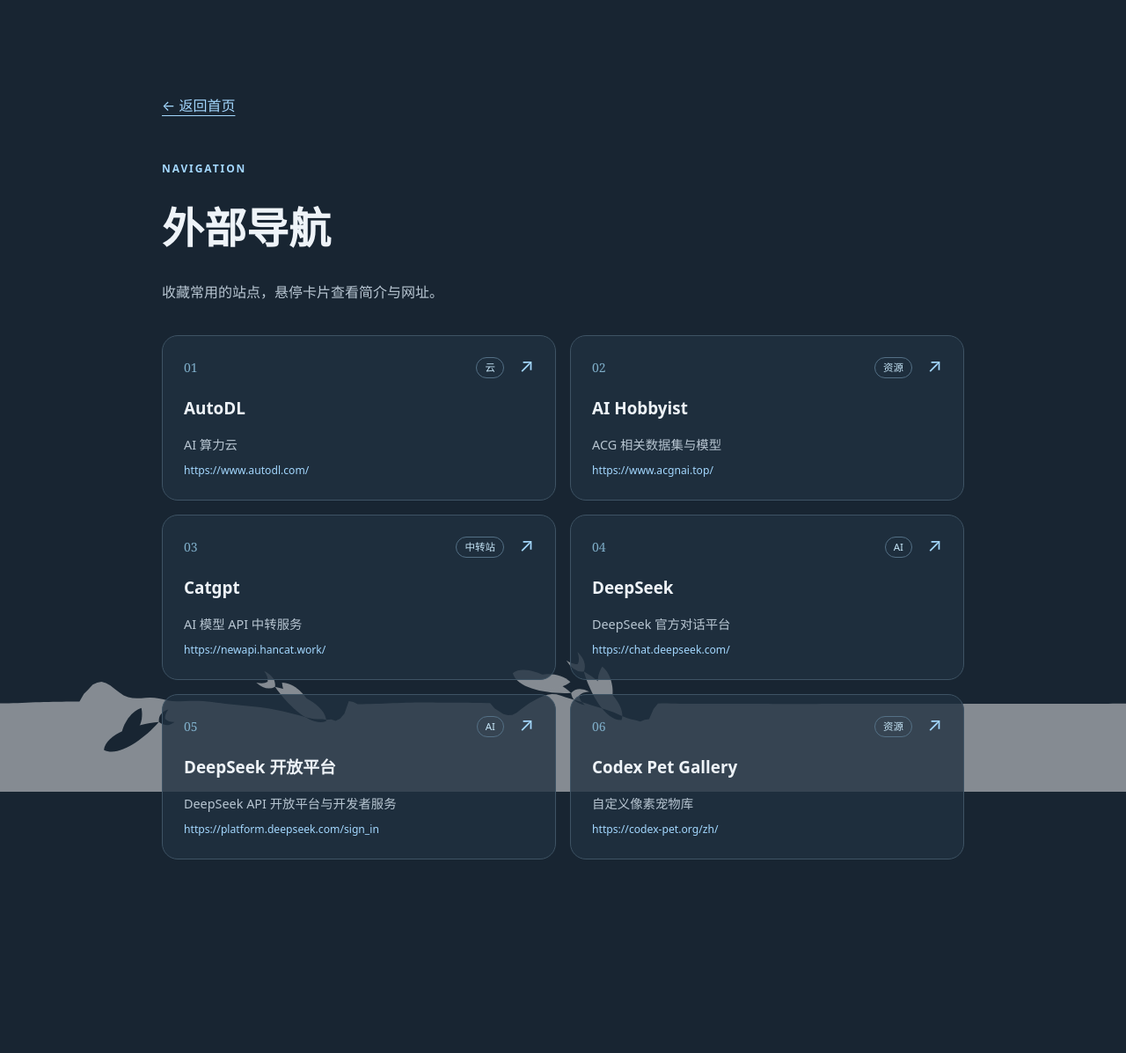
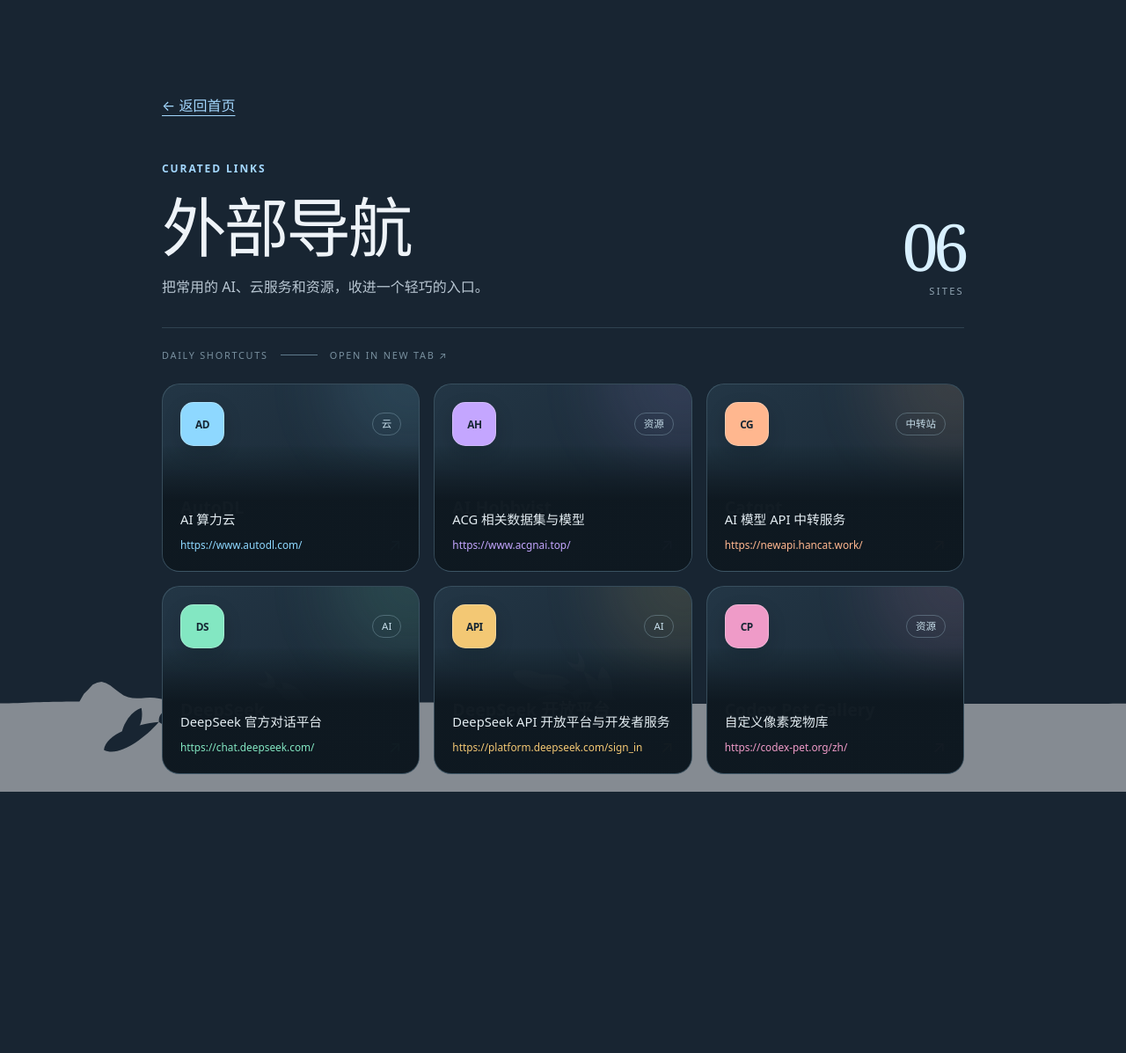
Before and after one commit to Esteliel/Esteliel.github.io, a Jekyll site: the page built from nav/index.html, in a window 1280 px wide. Shown: the whole page at 88% size. Built offline with Jekyll 4.4.1, drawn with Linux system fonts in a browser that asks for light colours; after the commit the page ends 1100 px from its top, so only the background shows below that.

Commit message:
新增导航页内容

```diff
--- a/assets/css/navigation.css
+++ b/assets/css/navigation.css
@@ -1,121 +1,257 @@
+.nav-page {
+  --nav-muted: #91a4b2;
+}
+
+.nav-hero {
+  display: flex;
+  align-items: flex-end;
+  justify-content: space-between;
+  gap: 32px;
+  padding-bottom: 32px;
+  border-bottom: 1px solid rgb(123 157 177 / 24%);
+}
+
+.nav-hero h1 {
+  margin: 0;
+  font-family: Georgia, "Times New Roman", serif;
+  font-size: clamp(2.8rem, 7vw, 4.6rem);
+  font-weight: 400;
+  letter-spacing: -0.04em;
+  line-height: 1;
+}
+
+.nav-hero .intro-copy {
+  max-width: 32rem;
+  margin-top: 20px;
+}
+
+.nav-hero__count {
+  display: grid;
+  flex: 0 0 auto;
+  justify-items: end;
+  color: var(--nav-muted);
+}
+
+.nav-hero__count strong {
+  color: #d8f0ff;
+  font-family: Georgia, "Times New Roman", serif;
+  font-size: clamp(2.8rem, 7vw, 4.6rem);
+  font-weight: 400;
+  letter-spacing: -0.08em;
+  line-height: 0.82;
+}
+
+.nav-hero__count span {
+  margin-top: 12px;
+  font-size: 0.7rem;
+  letter-spacing: 0.2em;
+}
+
+.nav-summary {
+  display: flex;
+  align-items: center;
+  gap: 14px;
+  margin-top: 22px;
+  color: #79909f;
+  font-size: 0.68rem;
+  letter-spacing: 0.16em;
+}
+
+.nav-summary__line {
+  width: 42px;
+  height: 1px;
+  background: #5f7b8d;
+}
+
 .nav-grid {
   display: grid;
-  grid-template-columns: repeat(2, minmax(0, 1fr));
+  grid-template-columns: repeat(3, minmax(0, 1fr));
   gap: 16px;
-  margin-top: 36px;
+  margin-top: 24px;
 }
 
-.site-card {
+.nav-card {
   position: relative;
   display: flex;
-  min-height: 188px;
+  min-height: 214px;
   box-sizing: border-box;
   flex-direction: column;
-  padding: 24px;
+  padding: 20px;
   overflow: hidden;
-  border: 1px solid #3e5364;
-  border-radius: 18px;
+  border: 1px solid rgb(113 143 160 / 34%);
+  border-radius: 20px;
   color: inherit;
-  background: rgb(32 49 64 / 78%);
+  background: linear-gradient(145deg, rgb(35 55 70 / 96%), rgb(24 38 50 / 96%));
+  isolation: isolate;
   text-decoration: none;
-  transition: border-color 160ms ease, background 160ms ease, transform 160ms ease;
+  transition: border-color 180ms ease, box-shadow 180ms ease, transform 180ms ease;
 }
 
-.site-card:hover,
-.site-card:focus-visible {
-  border-color: #8cc9ec;
-  background: rgb(38 61 79 / 92%);
-  transform: translateY(-3px);
+.nav-card::before {
+  position: absolute;
+  z-index: 0;
+  width: 180px;
+  height: 180px;
+  border-radius: 50%;
+  background: var(--card-accent);
+  content: "";
+  filter: blur(40px);
+  opacity: 0.13;
+  pointer-events: none;
+  right: -80px;
+  top: -92px;
+  transition: opacity 180ms ease, transform 180ms ease;
 }
 
-.site-card:focus-visible {
+.nav-card:hover,
+.nav-card:focus-visible {
+  border-color: var(--card-accent);
+  box-shadow: 0 18px 34px rgb(7 15 22 / 24%);
+  transform: translateY(-4px);
+}
+
+.nav-card:hover::before,
+.nav-card:focus-visible::before {
+  opacity: 0.28;
+  transform: scale(1.18);
+}
+
+.nav-card:focus-visible {
   outline: 2px solid #a4d8ff;
   outline-offset: 4px;
 }
 
-.site-card__header {
+.nav-card__top,
+.nav-card__footer {
   display: flex;
   align-items: center;
   justify-content: space-between;
   gap: 12px;
-  padding-right: 34px;
 }
 
-.site-card__index {
-  color: #7faec9;
-  font-family: Georgia, "Times New Roman", serif;
-  font-size: 0.875rem;
+.nav-card__top {
+  position: relative;
+  z-index: 1;
 }
 
-.site-card__category {
-  padding: 3px 9px;
-  border: 1px solid #547086;
+.nav-card__icon {
+  display: grid;
+  width: 48px;
+  height: 48px;
+  place-items: center;
+  border: 1px solid rgb(255 255 255 / 26%);
+  border-radius: 15px;
+  color: #162633;
+  background: var(--card-accent);
+  box-shadow: 0 8px 20px rgb(6 14 21 / 18%);
+  font-size: 0.74rem;
+  font-weight: 800;
+  letter-spacing: -0.04em;
+}
+
+.nav-card__category {
+  padding: 4px 10px;
+  border: 1px solid rgb(174 207 224 / 30%);
   border-radius: 999px;
-  color: #c6e5f7;
+  color: #c5dce8;
   font-size: 0.72rem;
   line-height: 1.4;
 }
 
-.site-card__name {
-  max-width: calc(100% - 32px);
-  margin-top: 22px;
-  color: #eef3f8;
-  font-size: 1.18rem;
+.nav-card__name {
+  position: relative;
+  z-index: 1;
+  max-width: 92%;
+  margin-top: auto;
+  color: #f0f5f8;
+  font-size: 1.22rem;
   font-weight: 600;
-  line-height: 1.35;
+  line-height: 1.28;
 }
 
-.site-card__details {
+.nav-card__footer {
+  position: relative;
+  z-index: 1;
+  margin-top: 18px;
+  color: #78919f;
+  font-family: Georgia, "Times New Roman", serif;
+  font-size: 0.85rem;
+}
+
+.nav-card__footer span:last-child {
+  color: var(--card-accent);
+  font-family: system-ui, -apple-system, "Segoe UI", sans-serif;
+  font-size: 1.2rem;
+  line-height: 1;
+  transition: transform 180ms ease;
+}
+
+.nav-card:hover .nav-card__footer span:last-child,
+.nav-card:focus-visible .nav-card__footer span:last-child {
+  transform: translate(3px, -3px);
+}
+
+.nav-card__details {
+  position: absolute;
+  z-index: 2;
+  inset: auto 0 0;
   display: grid;
   gap: 8px;
-  max-height: 0;
-  margin-top: auto;
-  overflow: hidden;
+  padding: 74px 20px 20px;
+  background: linear-gradient(180deg, rgb(18 29 38 / 0%), rgb(14 24 32 / 98%) 44%);
   opacity: 0;
-  transform: translateY(8px);
-  transition: max-height 160ms ease, opacity 160ms ease, transform 160ms ease;
+  pointer-events: none;
+  transform: translateY(12px);
+  transition: opacity 180ms ease, transform 180ms ease;
 }
 
-.site-card:hover .site-card__details,
-.site-card:focus-visible .site-card__details {
-  max-height: 120px;
+.nav-card:hover .nav-card__details,
+.nav-card:focus-visible .nav-card__details {
   opacity: 1;
   transform: translateY(0);
 }
 
-.site-card__description {
-  color: #b8c6d2;
-  font-size: 0.9rem;
+.nav-card__description {
+  color: #e4edf2;
+  font-size: 0.92rem;
 }
 
-.site-card__url {
+.nav-card__url {
   overflow-wrap: anywhere;
-  color: #a4d8ff;
-  font-size: 0.76rem;
-}
-
-.site-card__arrow {
-  position: absolute;
-  top: 22px;
-  right: 24px;
-  color: #a4d8ff;
-  font-size: 1.35rem;
-  line-height: 1;
+  color: var(--card-accent);
+  font-size: 0.74rem;
 }
 
 @media (hover: none), (pointer: coarse) {
-  .site-card__details {
-    max-height: 120px;
+  .nav-card__details {
     opacity: 1;
     transform: none;
   }
 }
 
-@media (max-width: 680px) {
+@media (max-width: 900px) {
+  .nav-grid { grid-template-columns: repeat(2, minmax(0, 1fr)); }
+}
+
+@media (max-width: 600px) {
+  .nav-hero {
+    align-items: flex-start;
+    flex-direction: column;
+    gap: 28px;
+  }
+
+  .nav-hero__count { justify-items: start; }
+
   .nav-grid { grid-template-columns: 1fr; }
+
+  .nav-card {
+    min-height: 180px;
+  }
 }
 
 @media (prefers-reduced-motion: reduce) {
-  .site-card,
-  .site-card__details { transition: none; }
+  .nav-card,
+  .nav-card::before,
+  .nav-card__details,
+  .nav-card__footer span:last-child { transition: none; }
 }
--- a/nav/index.html
+++ b/nav/index.html
@@ -2,89 +2,104 @@
 title: 导航 · Esteliel
 stylesheet: /assets/css/navigation.css
 ---
+<div class="nav-page">
   <a class="back-link" href="{{ '/' | relative_url }}">← 返回首页</a>
-<header class="section-intro">
-  <p class="eyebrow">NAVIGATION</p>
+
+  <header class="nav-hero">
+    <div>
+      <p class="eyebrow">CURATED LINKS</p>
       <h1>外部导航</h1>
-  <p class="intro-copy">收藏常用的站点，悬停卡片查看简介与网址。</p>
+      <p class="intro-copy">把常用的 AI、云服务和资源，收进一个轻巧的入口。</p>
+    </div>
+    <div class="nav-hero__count" aria-label="6 个站点">
+      <strong>06</strong>
+      <span>SITES</span>
+    </div>
   </header>
 
+  <div class="nav-summary" aria-hidden="true">
+    <span>DAILY SHORTCUTS</span>
+    <span class="nav-summary__line"></span>
+    <span>OPEN IN NEW TAB ↗</span>
+  </div>
+
   <section class="nav-grid" aria-label="外部站点">
-  <a class="site-card" href="https://www.autodl.com/" target="_blank" rel="noopener noreferrer">
-    <span class="site-card__header">
-      <span class="site-card__index">01</span>
-      <span class="site-card__category">云</span>
+    <a class="nav-card" style="--card-accent: #8ed8ff" href="https://www.autodl.com/" target="_blank" rel="noopener noreferrer">
+      <span class="nav-card__top">
+        <span class="nav-card__icon" aria-hidden="true">AD</span>
+        <span class="nav-card__category">云</span>
       </span>
-    <strong class="site-card__name">AutoDL</strong>
-    <span class="site-card__details">
-      <span class="site-card__description">AI 算力云</span>
-      <span class="site-card__url">https://www.autodl.com/</span>
+      <strong class="nav-card__name">AutoDL</strong>
+      <span class="nav-card__footer"><span>01</span><span aria-hidden="true">↗</span></span>
+      <span class="nav-card__details">
+        <span class="nav-card__description">AI 算力云</span>
+        <span class="nav-card__url">https://www.autodl.com/</span>
       </span>
-    <span class="site-card__arrow" aria-hidden="true">↗</span>
     </a>
 
-  <a class="site-card" href="https://www.acgnai.top/" target="_blank" rel="noopener noreferrer">
-    <span class="site-card__header">
-      <span class="site-card__index">02</span>
-      <span class="site-card__category">资源</span>
+    <a class="nav-card" style="--card-accent: #c4a6ff" href="https://www.acgnai.top/" target="_blank" rel="noopener noreferrer">
+      <span class="nav-card__top">
+        <span class="nav-card__icon" aria-hidden="true">AH</span>
+        <span class="nav-card__category">资源</span>
       </span>
-    <strong class="site-card__name">AI Hobbyist</strong>
-    <span class="site-card__details">
-      <span class="site-card__description">ACG 相关数据集与模型</span>
-      <span class="site-card__url">https://www.acgnai.top/</span>
+      <strong class="nav-card__name">AI Hobbyist</strong>
+      <span class="nav-card__footer"><span>02</span><span aria-hidden="true">↗</span></span>
+      <span class="nav-card__details">
+        <span class="nav-card__description">ACG 相关数据集与模型</span>
+        <span class="nav-card__url">https://www.acgnai.top/</span>
       </span>
-    <span class="site-card__arrow" aria-hidden="true">↗</span>
     </a>
 
-  <a class="site-card" href="https://newapi.hancat.work/" target="_blank" rel="noopener noreferrer">
-    <span class="site-card__header">
-      <span class="site-card__index">03</span>
-      <span class="site-card__category">中转站</span>
+    <a class="nav-card" style="--card-accent: #ffb78f" href="https://newapi.hancat.work/" target="_blank" rel="noopener noreferrer">
+      <span class="nav-card__top">
+        <span class="nav-card__icon" aria-hidden="true">CG</span>
+        <span class="nav-card__category">中转站</span>
       </span>
-    <strong class="site-card__name">Catgpt</strong>
-    <span class="site-card__details">
-      <span class="site-card__description">AI 模型 API 中转服务</span>
-      <span class="site-card__url">https://newapi.hancat.work/</span>
+      <strong class="nav-card__name">Catgpt</strong>
+      <span class="nav-card__footer"><span>03</span><span aria-hidden="true">↗</span></span>
+      <span class="nav-card__details">
+        <span class="nav-card__description">AI 模型 API 中转服务</span>
+        <span class="nav-card__url">https://newapi.hancat.work/</span>
       </span>
-    <span class="site-card__arrow" aria-hidden="true">↗</span>
     </a>
 
-  <a class="site-card" href="https://chat.deepseek.com/" target="_blank" rel="noopener noreferrer">
-    <span class="site-card__header">
-      <span class="site-card__index">04</span>
-      <span class="site-card__category">AI</span>
+    <a class="nav-card" style="--card-accent: #83e7c2" href="https://chat.deepseek.com/" target="_blank" rel="noopener noreferrer">
+      <span class="nav-card__top">
+        <span class="nav-card__icon" aria-hidden="true">DS</span>
+        <span class="nav-card__category">AI</span>
       </span>
-    <strong class="site-card__name">DeepSeek</strong>
-    <span class="site-card__details">
-      <span class="site-card__description">DeepSeek 官方对话平台</span>
-      <span class="site-card__url">https://chat.deepseek.com/</span>
+      <strong class="nav-card__name">DeepSeek</strong>
+      <span class="nav-card__footer"><span>04</span><span aria-hidden="true">↗</span></span>
+      <span class="nav-card__details">
+        <span class="nav-card__description">DeepSeek 官方对话平台</span>
+        <span class="nav-card__url">https://chat.deepseek.com/</span>
       </span>
-    <span class="site-card__arrow" aria-hidden="true">↗</span>
     </a>
 
-  <a class="site-card" href="https://platform.deepseek.com/sign_in" target="_blank" rel="noopener noreferrer">
-    <span class="site-card__header">
-      <span class="site-card__index">05</span>
-      <span class="site-card__category">AI</span>
+    <a class="nav-card" style="--card-accent: #f3c874" href="https://platform.deepseek.com/sign_in" target="_blank" rel="noopener noreferrer">
+      <span class="nav-card__top">
+        <span class="nav-card__icon" aria-hidden="true">API</span>
+        <span class="nav-card__category">AI</span>
       </span>
-    <strong class="site-card__name">DeepSeek 开放平台</strong>
-    <span class="site-card__details">
-      <span class="site-card__description">DeepSeek API 开放平台与开发者服务</span>
-      <span class="site-card__url">https://platform.deepseek.com/sign_in</span>
+      <strong class="nav-card__name">DeepSeek 开放平台</strong>
+      <span class="nav-card__footer"><span>05</span><span aria-hidden="true">↗</span></span>
+      <span class="nav-card__details">
+        <span class="nav-card__description">DeepSeek API 开放平台与开发者服务</span>
+        <span class="nav-card__url">https://platform.deepseek.com/sign_in</span>
       </span>
-    <span class="site-card__arrow" aria-hidden="true">↗</span>
     </a>
 
-  <a class="site-card" href="https://codex-pet.org/zh/" target="_blank" rel="noopener noreferrer">
-    <span class="site-card__header">
-      <span class="site-card__index">06</span>
-      <span class="site-card__category">资源</span>
+    <a class="nav-card" style="--card-accent: #ef9bc8" href="https://codex-pet.org/zh/" target="_blank" rel="noopener noreferrer">
+      <span class="nav-card__top">
+        <span class="nav-card__icon" aria-hidden="true">CP</span>
+        <span class="nav-card__category">资源</span>
       </span>
-    <strong class="site-card__name">Codex Pet Gallery</strong>
-    <span class="site-card__details">
-      <span class="site-card__description">自定义像素宠物库</span>
-      <span class="site-card__url">https://codex-pet.org/zh/</span>
+      <strong class="nav-card__name">Codex Pet Gallery</strong>
+      <span class="nav-card__footer"><span>06</span><span aria-hidden="true">↗</span></span>
+      <span class="nav-card__details">
+        <span class="nav-card__description">自定义像素宠物库</span>
+        <span class="nav-card__url">https://codex-pet.org/zh/</span>
       </span>
-    <span class="site-card__arrow" aria-hidden="true">↗</span>
     </a>
   </section>
+</div>
```
Lines whose indentation alone changed are shown as unchanged.
